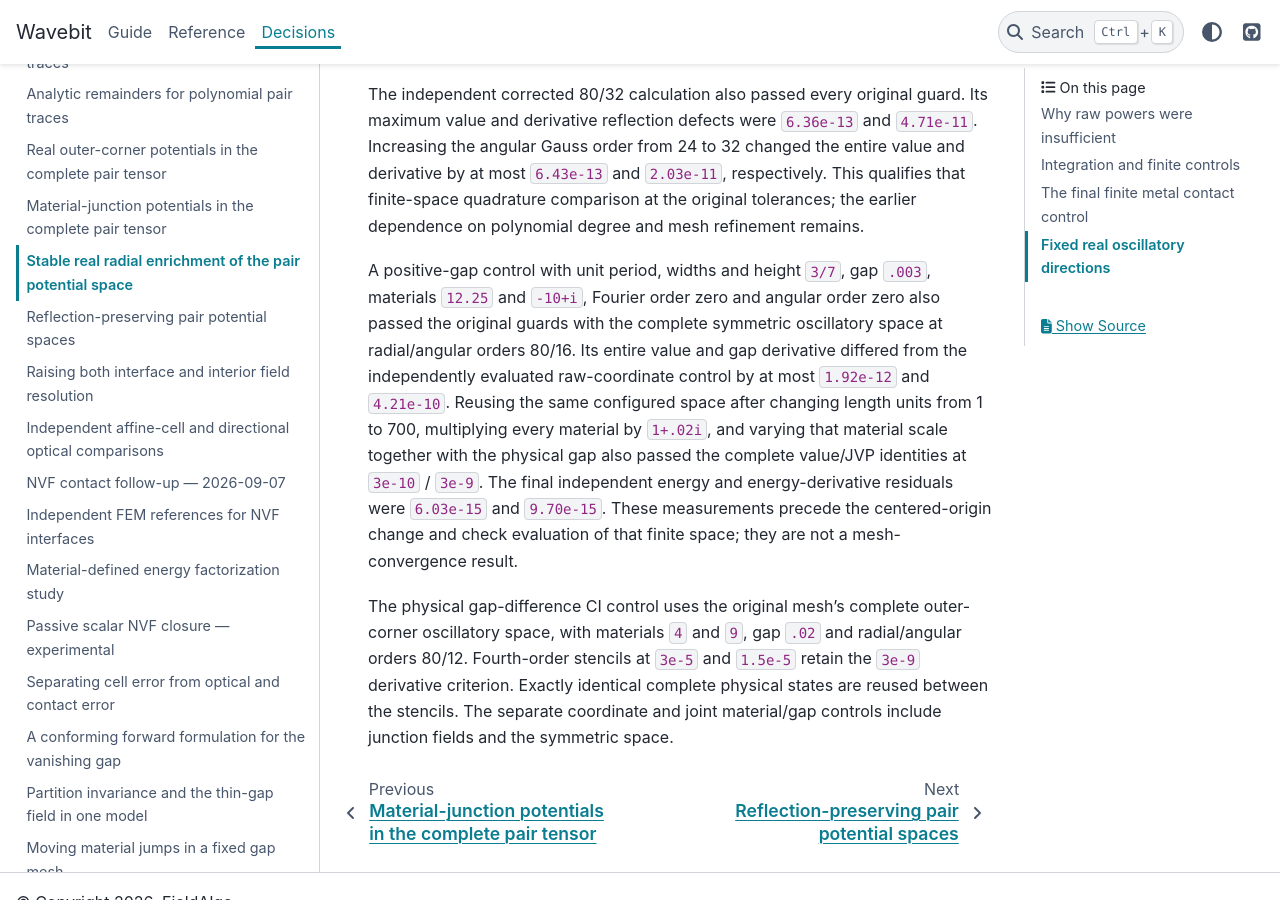
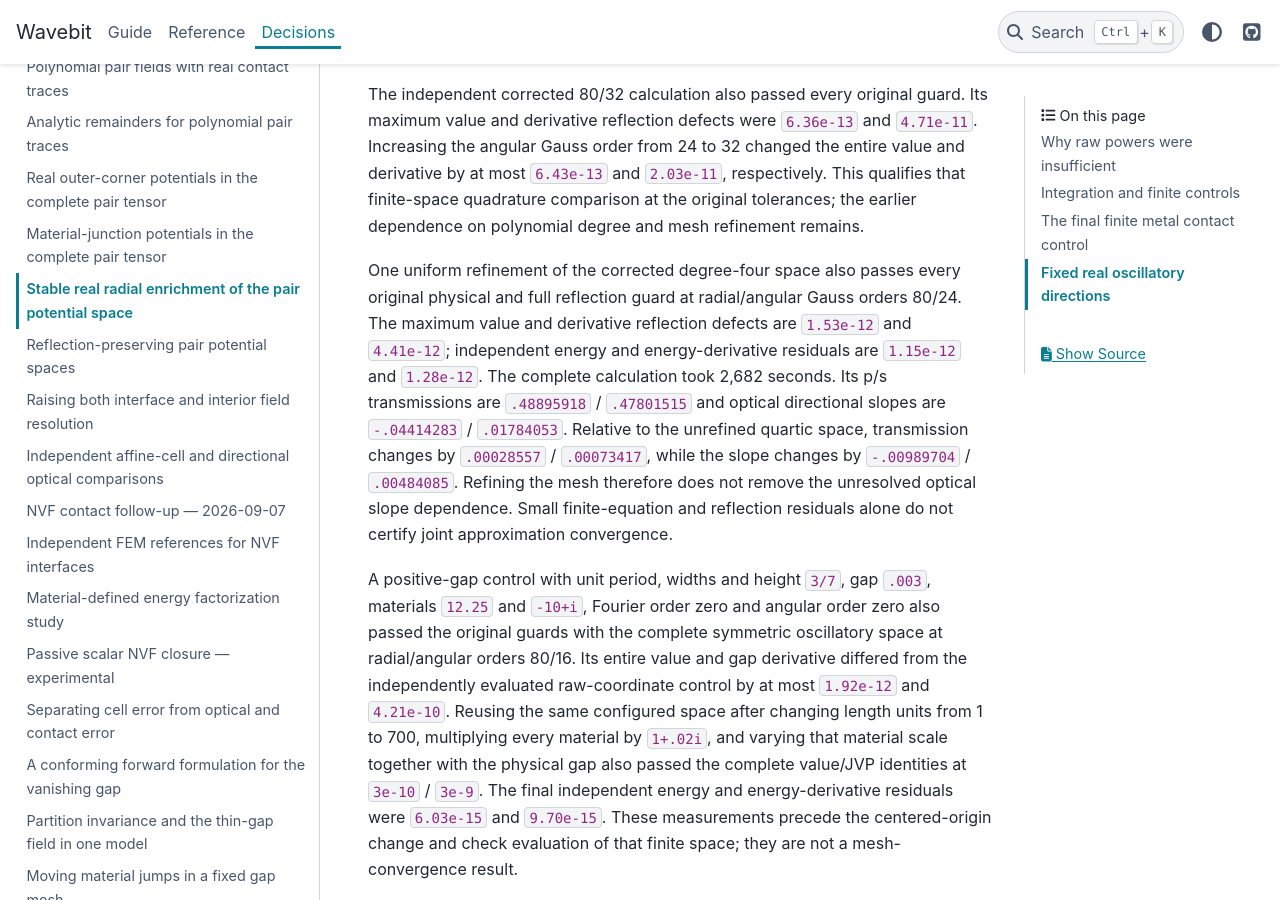
Before and after one commit to fieldalgo/wavebit, a Sphinx documentation site: the page built from docs/nvf-pair-radial-potentials.md, in a window 1280 px wide and 900 px high, scrolled down 7969 px. Built offline with Sphinx 7.4.7 and the PyData theme 0.15.4, drawn with Linux system fonts in a browser that asks for light colours.

Commit message:
Record the refined quartic contact optical comparison
Co-authored-by: Codex <noreply@openai.com>

```diff
--- a/docs/nvf-pair-radial-potentials.md
+++ b/docs/nvf-pair-radial-potentials.md
@@ -318,6 +318,18 @@ value and derivative by at most `6.43e-13` and `2.03e-11`, respectively. This
 qualifies that finite-space quadrature comparison at the original tolerances;
 the earlier dependence on polynomial degree and mesh refinement remains.
 
+One uniform refinement of the corrected degree-four space also passes every
+original physical and full reflection guard at radial/angular Gauss orders
+80/24. The maximum value and derivative reflection defects are `1.53e-12`
+and `4.41e-12`; independent energy and energy-derivative residuals are
+`1.15e-12` and `1.28e-12`. The complete calculation took 2,682 seconds.
+Its p/s transmissions are `.48895918` / `.47801515` and optical directional
+slopes are `-.04414283` / `.01784053`. Relative to the unrefined quartic
+space, transmission changes by `.00028557` / `.00073417`, while the slope
+changes by `-.00989704` / `.00484085`. Refining the mesh therefore does not
+remove the unresolved optical slope dependence. Small finite-equation and
+reflection residuals alone do not certify joint approximation convergence.
+
 A positive-gap control with unit period, widths and height `3/7`, gap `.003`,
 materials `12.25` and `-10+i`, Fourier order zero and angular order zero also
 passed the original guards with the complete symmetric oscillatory space at
```
